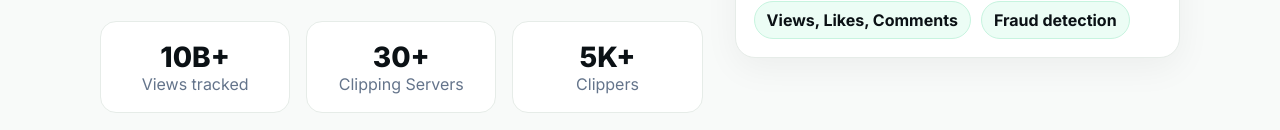
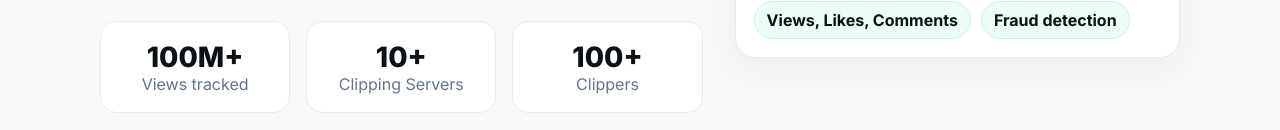
Before and after one commit to uitt0-sudo/C4P, a plain HTML site: page index.html in a window 1280 px wide. Shown: the part 485-615 px from the top of the page. Drawn offline with Linux system fonts and the light colour scheme.

Commit message:
Update index.html

```diff
--- a/index.html
+++ b/index.html
@@ -64,9 +64,9 @@
           <a class="link" href="#features">See Features →</a>
         </div>
         <div class="stats">
-          <div class="stat"><div class="num" id="v">10B+</div><div class="muted">Views tracked</div></div>
-          <div class="stat"><div class="num" id="s">30+</div><div class="muted">Clipping Servers</div></div>
-          <div class="stat"><div class="num" id="c">5K+</div><div class="muted">Clippers</div></div>
+          <div class="stat"><div class="num" id="v">100M+</div><div class="muted">Views tracked</div></div>
+          <div class="stat"><div class="num" id="s">10+</div><div class="muted">Clipping Servers</div></div>
+          <div class="stat"><div class="num" id="c">100+</div><div class="muted">Clippers</div></div>
         </div>
       </div>
       <div class="hero-card">
```
